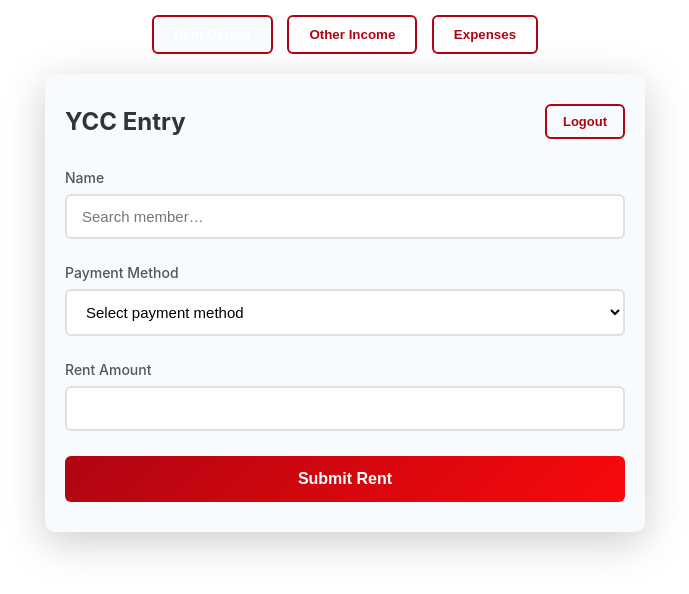
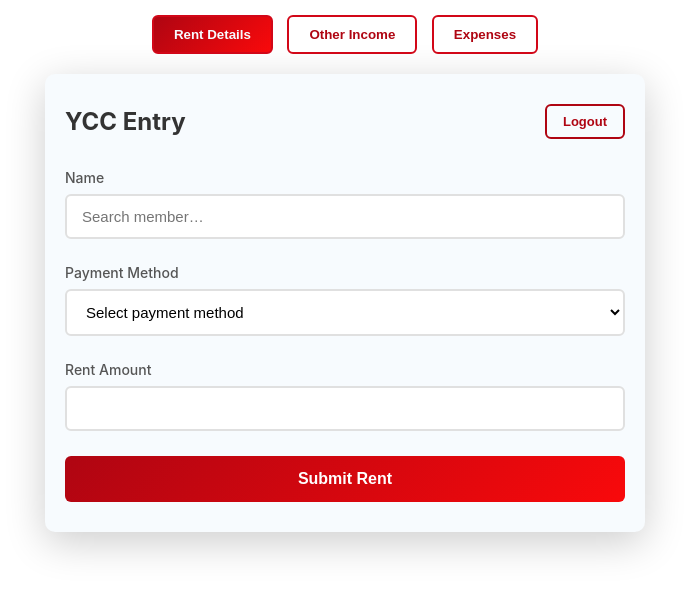
Before and after one commit to nismalrfd/ycc-rent, a plain HTML site: page rent-details.html in a window 1280 px wide. Shown: the whole page, without its empty margins (295-984 px from the left). Drawn offline with Linux system fonts and the light colour scheme; sample sign-in values are in the browser's storage.

Commit message:
Update rent-details.html

```diff
--- a/rent-details.html
+++ b/rent-details.html
@@ -48,11 +48,11 @@
         .tab-buttons { text-align:center; margin-bottom:20px; }
         .tab-buttons button {
             padding:10px 20px; margin: 0 5px;
-            border:2px solid #af0512;
-            background:white; border-radius:6px; cursor:pointer;
+            border:2px solid #d20718;
+            background:rgb(255, 255, 255); border-radius:6px; cursor:pointer;
             font-weight:600; color:#af0512;
         }
-        .tab-buttons button.active { background:#f7fbfe; color:white; }
+        .tab-buttons button.active { background:linear-gradient(135deg, #af0512 0%, #f9090b 100%); color:#f7fbfe; }
 
         /* --- Dropdown CSS --- */
         .dropdown-list {
@@ -70,7 +70,7 @@
             padding: 10px; cursor: pointer;
             border-bottom: 1px solid #eee;
         }
-        .dropdown-item:hover { background: #f1f1f1; }
+        .dropdown-item:hover { background: #b21b1b; }
         .search-dropdown { position: relative; }
     </style>
 </head>
```
